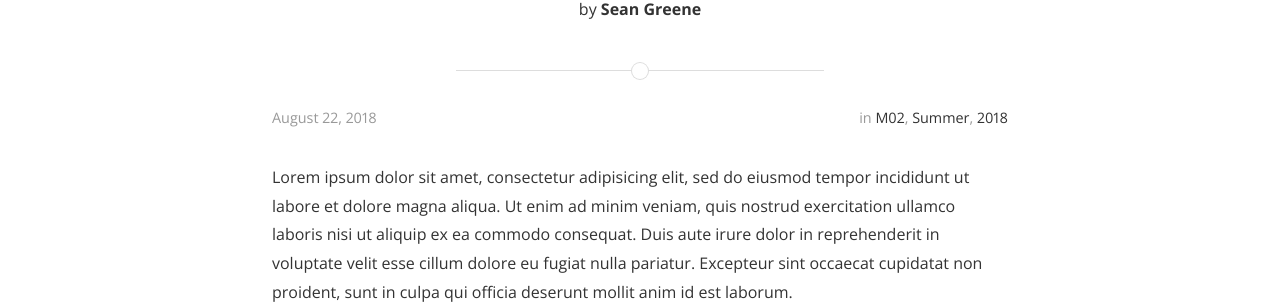
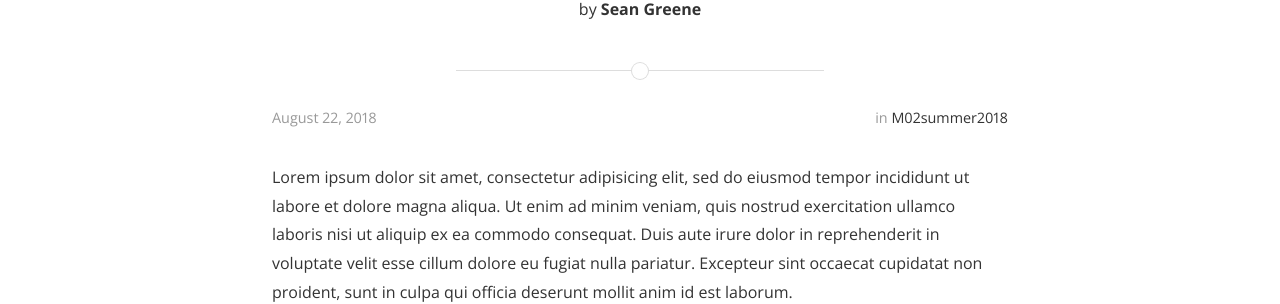
Before and after one commit to seangreene/mcjournalism, a Jekyll site: the page built from _posts/2018-08-22-test.markdown, in a window 1280 px wide. Shown: the part 177-481 px from the top of the page. Built offline with Jekyll 4.4.1, drawn with Linux system fonts in a browser that asks for light colours; nearby versions of some CDN libraries; a style sheet for code colours, icons or effects is not loaded.

Commit message:
new category

```diff
--- a/_posts/2018-08-22-test.markdown
+++ b/_posts/2018-08-22-test.markdown
@@ -3,7 +3,7 @@ layout: post
 title:  "This is a test post"
 date:   2018-08-22 00:00:00
 author: Sean Greene
-categories: "M02 Summer 2018"
+categories: "M02Summer2018"
 ---
 
 Lorem ipsum dolor sit amet, consectetur adipisicing elit, sed do eiusmod tempor incididunt ut labore et dolore magna aliqua.
```
